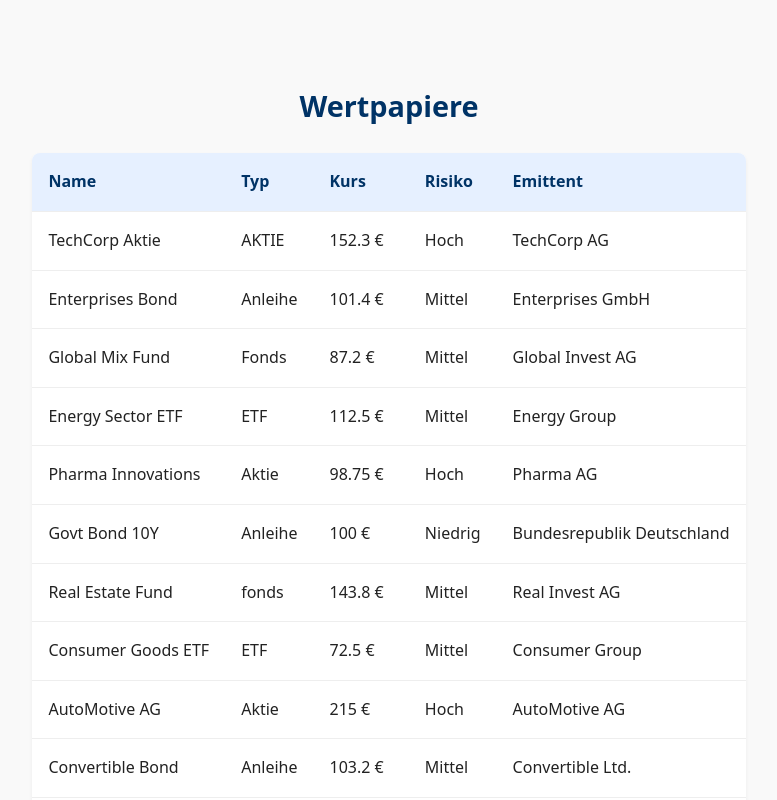
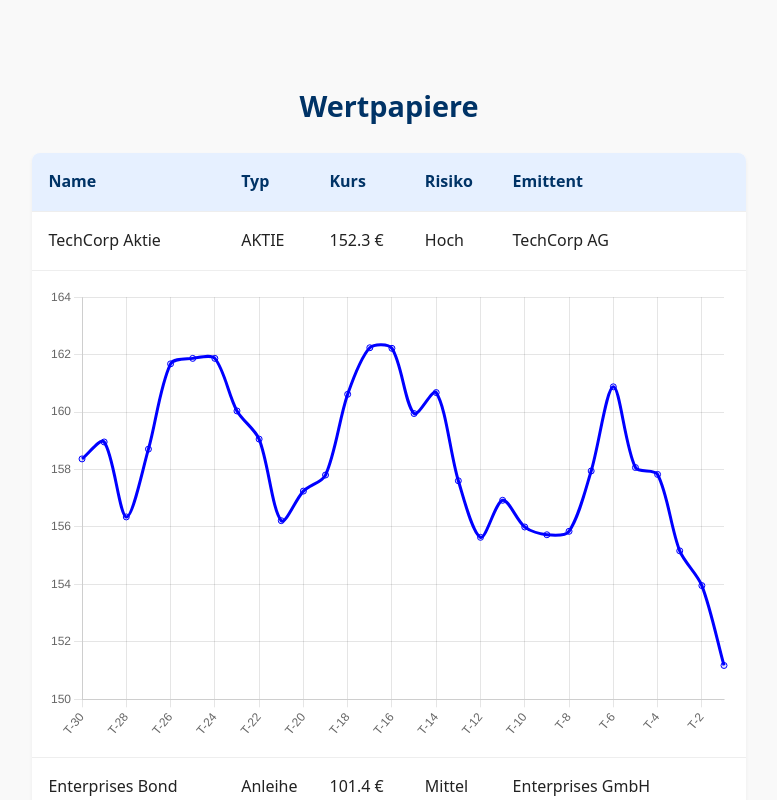
Before and after one commit to JunkoRepo/DWP_Bank_Fallstudie, a website built with Vite: page trading-webapp/index.html in a window 1280 px wide. Shown: the top 800 px of the page, without its empty margins (251-1028 px from the left). Built offline with nearby package versions, Linux system fonts and the light colour scheme.

Commit message:
add charts under every bond TODO: its just for testing create drop down and add info to bonds

```diff
--- a/trading-webapp/index.html
+++ b/trading-webapp/index.html
@@ -7,6 +7,8 @@
   <body>
     <div id="app">Lade Daten...</div>
     <script type="module" src="/src/main.ts"></script>
+    <div id="charts"></div>
+    <script type="module" src="/src/main.ts"></script>
   </body>
 
 </html>
--- /dev/null
+++ b/trading-webapp/src/chart.ts
@@ -0,0 +1,40 @@
+// chart.ts
+import {
+    Chart,
+    LineController,
+    LineElement,
+    PointElement,
+    LinearScale,
+    Title,
+    CategoryScale
+  } from 'chart.js';
+
+  Chart.register(LineController, LineElement, PointElement, LinearScale, Title, CategoryScale);
+
+  export function renderBondChart(canvasId: string, label: string, data: number[]) {
+    const canvas = document.getElementById(canvasId) as HTMLCanvasElement;
+    if (!canvas) {
+      console.warn(`Canvas with ID "${canvasId}" not found.`);
+      return;
+    }
+
+    new Chart(canvas, {
+      type: 'line',
+      data: {
+        labels: data.map((_, i) => `T-${data.length - i}`),
+        datasets: [
+          {
+            label,
+            data,
+            borderColor: 'blue',
+            backgroundColor: 'rgba(0, 0, 255, 0.1)',
+            fill: true,
+            tension: 0.3
+          }
+        ]
+      },
+      options: {
+        responsive: true
+      }
+    });
+  }
--- a/trading-webapp/src/main.ts
+++ b/trading-webapp/src/main.ts
@@ -1,4 +1,6 @@
 import './style.css';
+import { renderBondChart } from './chart';
+
 
 interface Bond {
   wkn: string;
@@ -10,7 +12,7 @@ interface Bond {
   datum_naechste_hauptversammlung: string;
   emittent: string;
 
-  history?: number[]; // simulated proce history // was ist das Fragezeichen
+  history?: number[]; // simulated proce history
 }
 
 let currentSort: {
@@ -45,21 +47,27 @@ async function loadBonds(): Promise<Bond[]> {
   const savedData = localStorage.getItem("bonds");
 
   if (savedData) {
-    return JSON.parse(savedData);
+    const parsed: Bond[] = JSON.parse(savedData);
+    parsed.forEach((bond) => {
+      if (!bond.history) {
+        bond.history = generatePriceHistory(bond.kurs);
+      }
+    });
+    return parsed;
   } else {
     const res = await fetch("/data.json");
-    const data = await res.json();
-    localStorage.setItem("bonds", JSON.stringify(data));
+    const data: Bond[] = await res.json();
 
-
-    // Simulate price history for each bond
-    data.forEach((bond: Bond) => {
+    // Generate history before saving to localStorage
+    data.forEach((bond) => {
       bond.history = generatePriceHistory(bond.kurs);
     });
 
+    localStorage.setItem("bonds", JSON.stringify(data));
     return data;
   }
 }
+
 
 function sortData(data: Bond[], col: keyof Bond): Bond[] {
   const neueRichtung =
@@ -111,15 +119,24 @@ function displayBonds(bonds: Bond[]) {
       </tr>
     </thead>
     <tbody>
-        ${bonds.map(w => `
+      ${bonds
+        .map(
+          (bond, i) => `
         <tr>
-            <td>${w.name}</td>
-            <td>${w.typ}</td>
-            <td>${w.kurs} €</td>
-            <td>${w.anlagerisiko}</td>
-            <td>${w.emittent}</td>
+          <td>${bond.name}</td>
+          <td>${bond.typ}</td>
+          <td>${bond.kurs} €</td>
+          <td>${bond.anlagerisiko}</td>
+          <td>${bond.emittent}</td>
         </tr>
-        `).join('')}
+        <tr>
+          <td colspan="5">
+            <canvas id="chart-${i}" height="200"></canvas>
+          </td>
+        </tr>
+      `
+        )
+        .join('')}
     </tbody>
   </table>
 `;
@@ -132,6 +149,17 @@ function displayBonds(bonds: Bond[]) {
       displayBonds(sorted);
     });
   });
+
+
+  // Render charts for each bond
+  bonds.forEach((bond, i) => {
+    console.log(`Rendering chart for ${bond.name}`, bond.history); // 👈 Add this
+    if (bond.history) {
+      renderBondChart(`chart-${i}`, bond.name, bond.history);
+    }
+  });
+
+
 }
 
 loadBonds().then(data => {
--- a/trading-webapp/src/style.css
+++ b/trading-webapp/src/style.css
@@ -85,6 +85,10 @@ tr:hover {
   text-align: center;
 }
 
+canvas {
+  max-width: 100%;
+}
+
 .logo {
   height: 6em;
   padding: 1.5em;
```
Also changed, not shown: trading-webapp/src/counter.ts (deleted, +0 -9 lines). Lines whose indentation alone changed are shown as unchanged.
